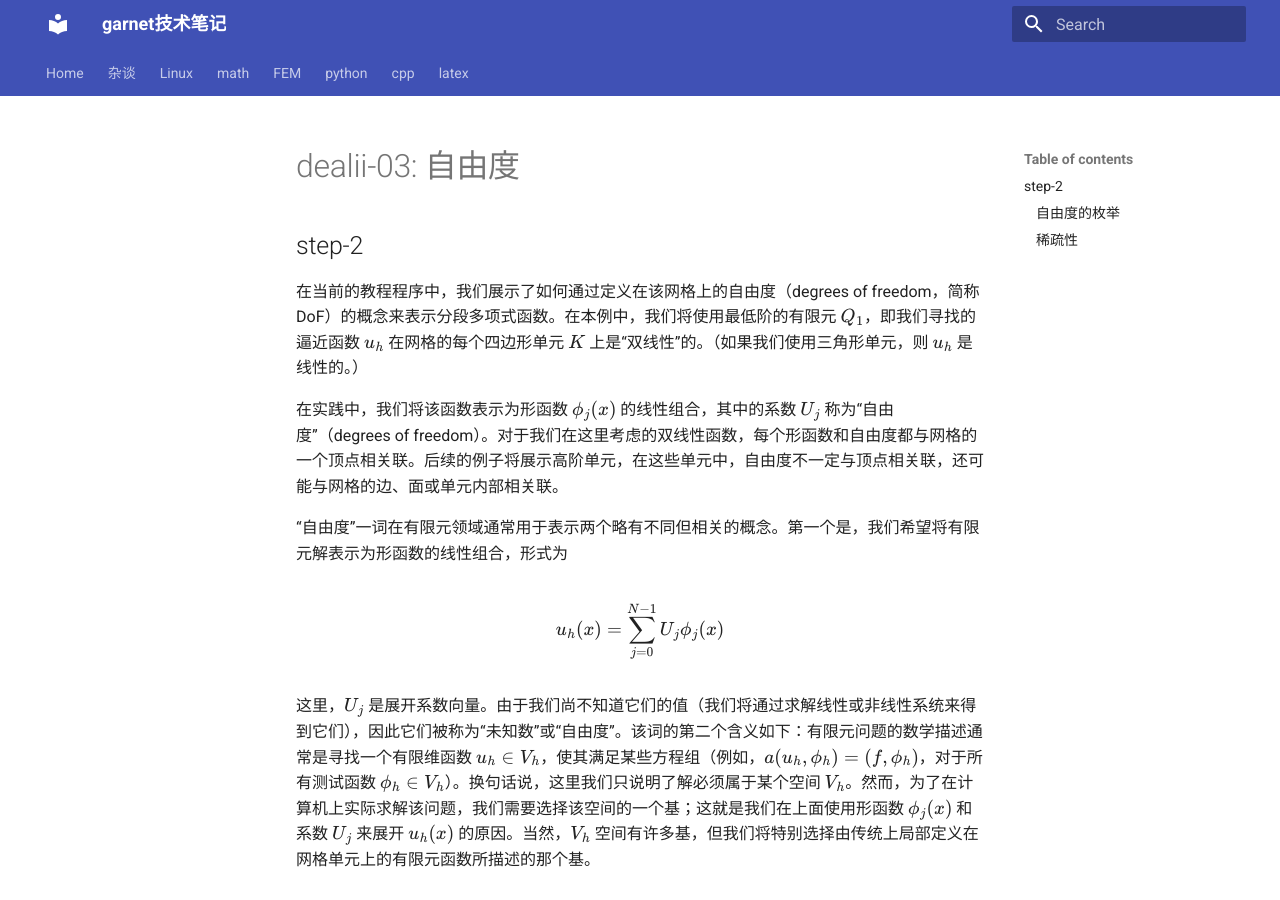
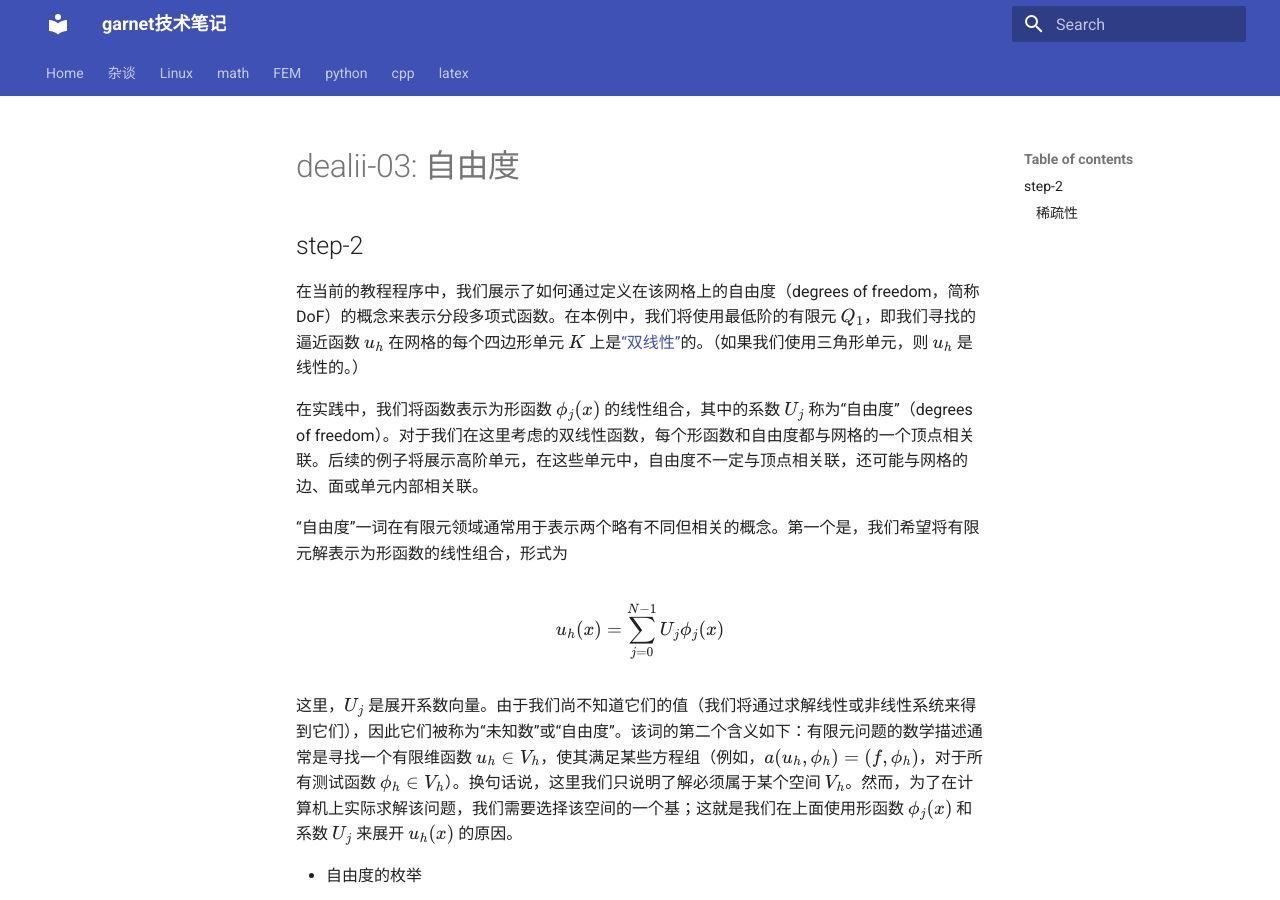
Before and after one commit to ymma98/technotes, an MkDocs documentation site: the page built from docs/FEM/dealii-03_自由度.md, in a window 1280 px wide and 900 px high. Built offline with MkDocs 1.6.1 and Material for MkDocs 9.7.7, drawn with Linux system fonts in a browser that asks for light colours; formulas are drawn with MathJax 3.

Commit message:
docs/FEM/dealii-03_自由度.md updated from https://stackedit.cn/

```diff
--- a/docs/FEM/dealii-03_自由度.md
+++ b/docs/FEM/dealii-03_自由度.md
@@ -3,9 +3,10 @@
 
 ## step-2
 
-在当前的教程程序中，我们展示了如何通过定义在该网格上的自由度（degrees of freedom，简称 DoF）的概念来表示分段多项式函数。在本例中，我们将使用最低阶的有限元 $Q_1$，即我们寻找的逼近函数 $u_h$ 在网格的每个四边形单元 $K$ 上是“双线性”的。（如果我们使用三角形单元，则 $u_h$ 是线性的。）
+在当前的教程程序中，我们展示了如何通过定义在该网格上的自由度（degrees of freedom，简称 DoF）的概念来表示分段多项式函数。在本例中，我们将使用最低阶的有限元 $Q_1$，即我们寻找的逼近函数 $u_h$ 在网格的每个四边形单元 $K$ 上是[“双线性”](https://defelement.com/elements/examples/quadrilateral-lagrange-equispaced-1.html)的。（如果我们使用三角形单元，则 $u_h$ 是线性的。）
 
-在实践中，我们将该函数表示为形函数 $\phi_j(x)$ 的线性组合，其中的系数 $U_j$ 称为“自由度”（degrees of freedom）。对于我们在这里考虑的双线性函数，每个形函数和自由度都与网格的一个顶点相关联。后续的例子将展示高阶单元，在这些单元中，自由度不一定与顶点相关联，还可能与网格的边、面或单元内部相关联。
+
+在实践中，我们将函数表示为形函数 $\phi_j(x)$ 的线性组合，其中的系数 $U_j$ 称为“自由度”（degrees of freedom）。对于我们在这里考虑的双线性函数，每个形函数和自由度都与网格的一个顶点相关联。后续的例子将展示高阶单元，在这些单元中，自由度不一定与顶点相关联，还可能与网格的边、面或单元内部相关联。
 
 “自由度”一词在有限元领域通常用于表示两个略有不同但相关的概念。第一个是，我们希望将有限元解表示为形函数的线性组合，形式为
 
@@ -13,9 +14,10 @@ $$
 u_h(x) = \sum_{j=0}^{N-1} U_j \phi_j(x)
 $$
 
-这里，$U_j$ 是展开系数向量。由于我们尚不知道它们的值（我们将通过求解线性或非线性系统来得到它们），因此它们被称为“未知数”或“自由度”。该词的第二个含义如下：有限元问题的数学描述通常是寻找一个有限维函数 $u_h \in V_h$，使其满足某些方程组（例如，$a(u_h, \phi_h) = (f, \phi_h)$，对于所有测试函数 $\phi_h \in V_h$）。换句话说，这里我们只说明了解必须属于某个空间 $V_h$。然而，为了在计算机上实际求解该问题，我们需要选择该空间的一个基；这就是我们在上面使用形函数 $\phi_j(x)$ 和系数 $U_j$ 来展开 $u_h(x)$ 的原因。当然，$V_h$ 空间有许多基，但我们将特别选择由传统上局部定义在网格单元上的有限元函数所描述的那个基。
+这里，$U_j$ 是展开系数向量。由于我们尚不知道它们的值（我们将通过求解线性或非线性系统来得到它们），因此它们被称为“未知数”或“自由度”。该词的第二个含义如下：有限元问题的数学描述通常是寻找一个有限维函数 $u_h \in V_h$，使其满足某些方程组（例如，$a(u_h, \phi_h) = (f, \phi_h)$，对于所有测试函数 $\phi_h \in V_h$）。换句话说，这里我们只说明了解必须属于某个空间 $V_h$。然而，为了在计算机上实际求解该问题，我们需要选择该空间的一个基；这就是我们在上面使用形函数 $\phi_j(x)$ 和系数 $U_j$ 来展开 $u_h(x)$ 的原因。
 
-### 自由度的枚举
+
+* 自由度的枚举
 
 在这种情况下，描述“自由度”需要我们简单地枚举 $V_h$ 空间的基函数。对于 $Q_1$ 元素，这意味着简单地枚举网格的顶点，但对于高阶元素，还需要枚举与网格的边、面或单元内部相关的形函数。换句话说，自由度的枚举与顶点的索引完全是两个独立的概念。提供 $V_h$ 空间基函数枚举的类称为 `DoFHandler`。
 
```
Also changed, not shown: other parts of docs/FEM/dealii-03_自由度.md (+1 -1 lines).
